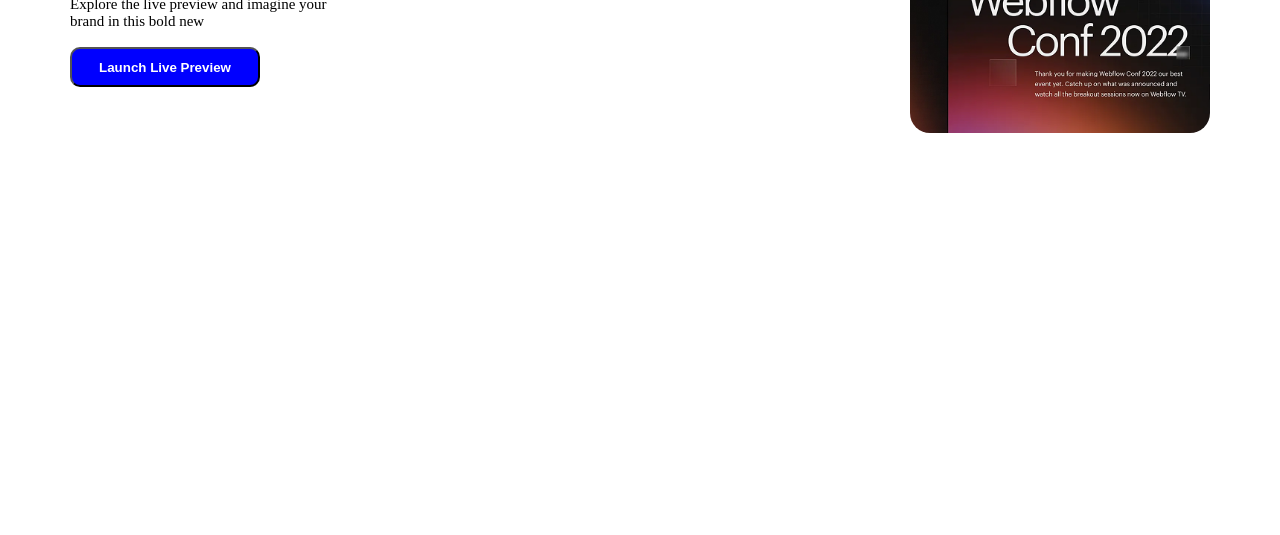
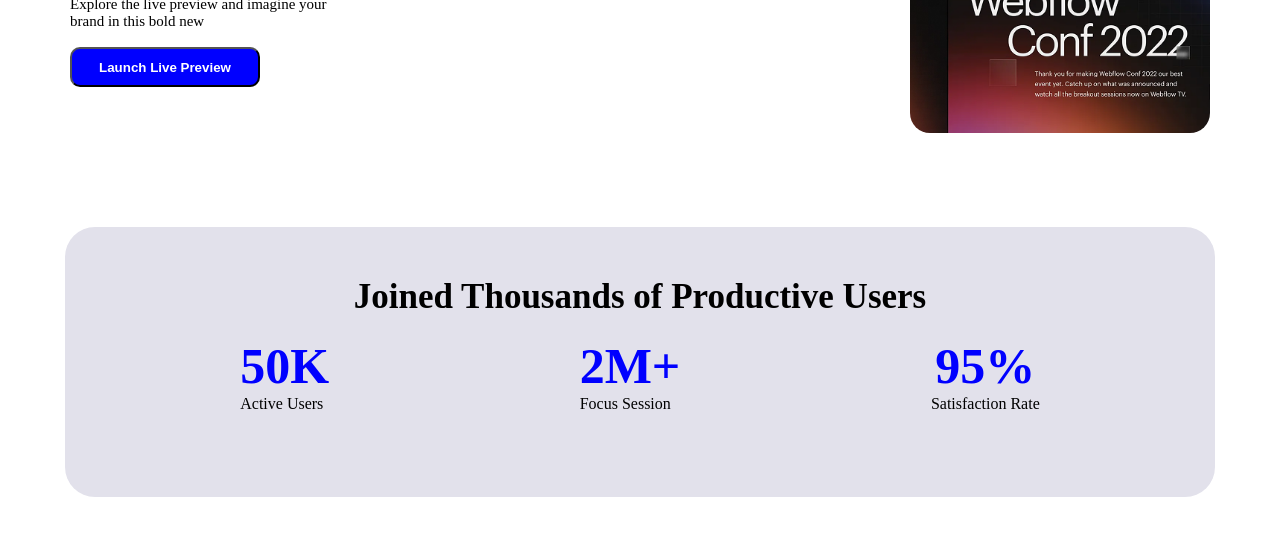
Before and after one commit to Muntacir-Tamim/B12A01, a plain HTML site: page index.html in a window 1280 px wide. Shown: the part 751-1286 px from the top of the page. Before the commit the page ends 978 px from the top, so only its background shows below. Drawn offline with Linux system fonts and the light colour scheme.

Commit message:
added main second-section

```diff
--- a/index.html
+++ b/index.html
@@ -36,7 +36,27 @@
                 <img src="Assets/wc-mini.png" alt="">
             </div>
 
+          </section>
+
+          <section class="second-section">
+                <h1>Joined Thousands of Productive Users</h1>
+                <div class="zero">
+                    <div class="one">
+                     <h1>50K</h1>
+                     <p>Active Users</p>
+                </div>
+                <div class="two">
+                     <h1>2M+</h1>
+                     <p>Focus Session</p>
+                </div>
+                <div class="three">
+                    <h1>95%</h1>
+                    <p>Satisfaction Rate</p>
+                </div>
+                </div>
         </section>
+
+
     </main>
 
     <footer>
--- a/styles/style.css
+++ b/styles/style.css
@@ -114,3 +114,44 @@ nav button:hover{
     border-radius: 20px;
     width: 300px;
 }
+
+
+/* second section */
+.second-section{
+    margin: 0 auto;
+    width: 1050px;
+    height: 170px;
+    margin-bottom: 100px;
+    margin-top: 20px;
+    padding: 50px;
+    border-radius: 30px;
+    background-color: #E2E1EB
+
+}
+.second-section h1{
+     display: flex;
+    align-items: center;
+    justify-content: center;
+    font-weight: bold;
+    font-size: 35px;
+}
+.zero{
+
+     display: flex;
+    align-items: center;
+    justify-content: space-around;
+    margin-top: 20px;
+
+}
+.one h1{
+    color: blue;
+    font-size: 50px;
+}
+.two h1{
+    color: blue;
+    font-size: 50px;
+}
+.three h1{
+    color: blue;
+    font-size: 50px;
+}
```
